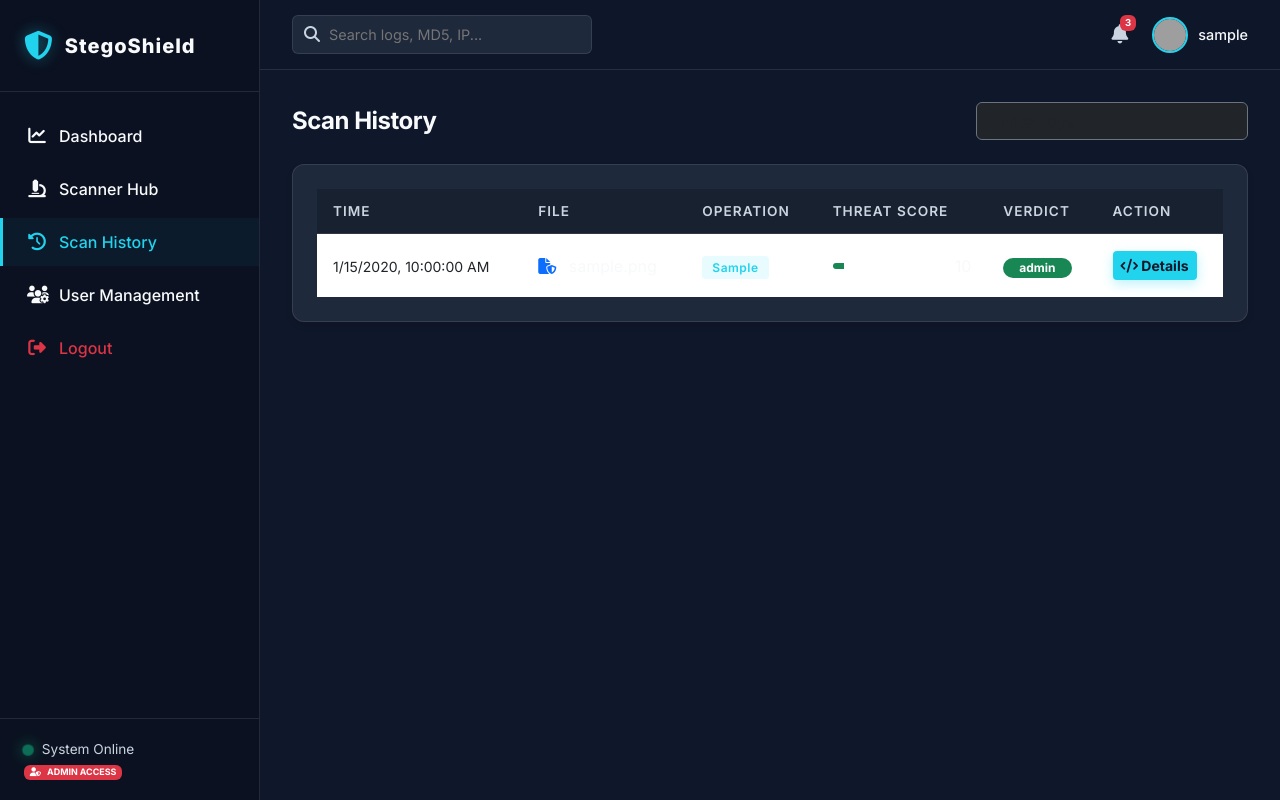
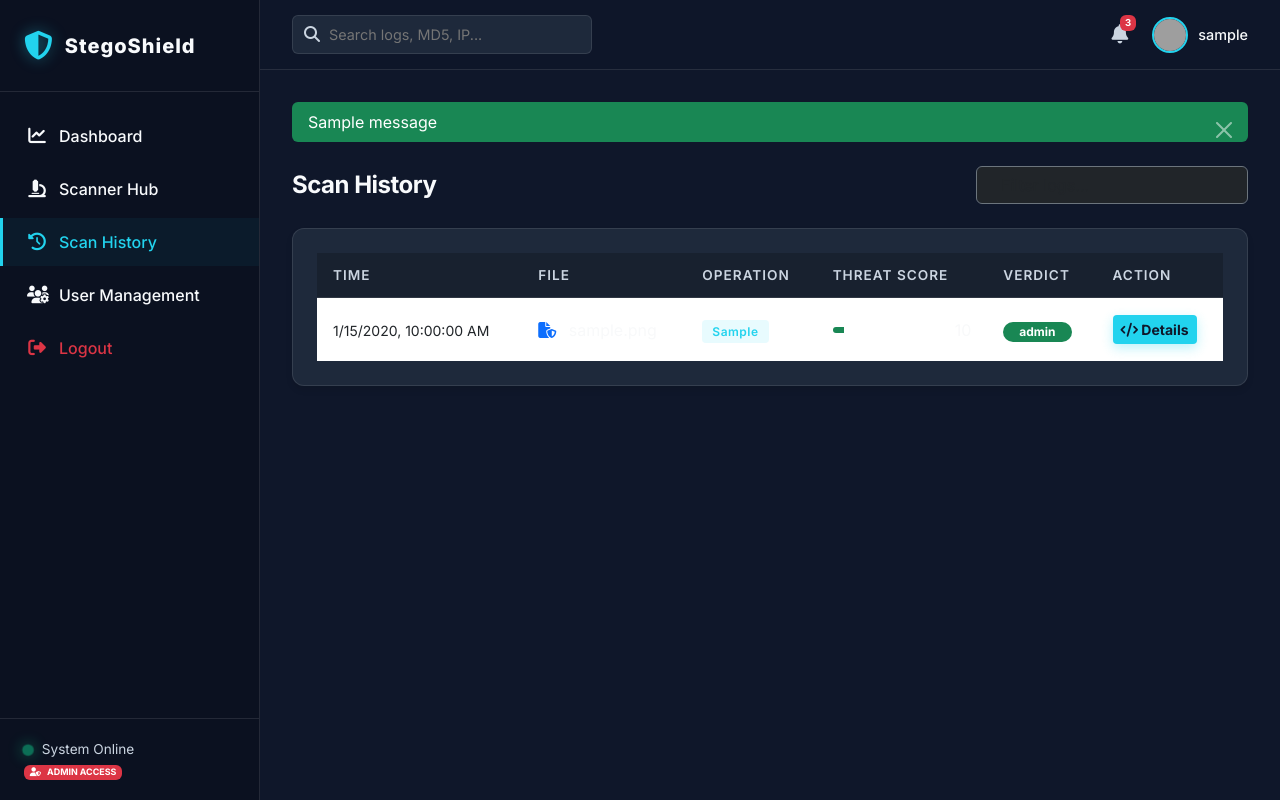
Before and after one commit to saadrkhan-oss/StegoShield, a Flask app: page /history in a window 1280 px wide. Run offline with Flask 3, Linux system fonts and the light colour scheme; a user stored in the database is signed in; tables that the repository leaves empty hold one stand-in row (values such as "Sample post"); one stand-in notice (Sample message) is shown; grey boxes are pictures that could not be loaded.

Commit message:
Add successful login flash message and integrate alerts in base template

```diff
--- a/routes/auth_routes.py
+++ b/routes/auth_routes.py
@@ -49,6 +49,7 @@ def login():
         user = User.query.filter(db.func.lower(User.username) == username.lower()).first()
         if user and check_password_hash(user.password_hash, password):
             login_user(user)
+            flash('Login successfully', 'success')
             if user.is_admin:
                 return redirect(url_for('main.dashboard'))
             else:
--- a/templates/base.html
+++ b/templates/base.html
@@ -96,6 +96,16 @@
 
         <!-- Page Content -->
         <div class="container-fluid page-container">
+            {% with messages = get_flashed_messages(with_categories=true) %}
+                {% if messages %}
+                    {% for category, message in messages %}
+                        <div class="alert alert-{{ category }} alert-dismissible fade show bg-{{ category }} text-white border-0 py-2 mb-4" role="alert">
+                            {{ message }}
+                            <button type="button" class="btn-close btn-close-white" data-bs-dismiss="alert" aria-label="Close"></button>
+                        </div>
+                    {% endfor %}
+                {% endif %}
+            {% endwith %}
             {% block content %}{% endblock %}
         </div>
     </div>
```
